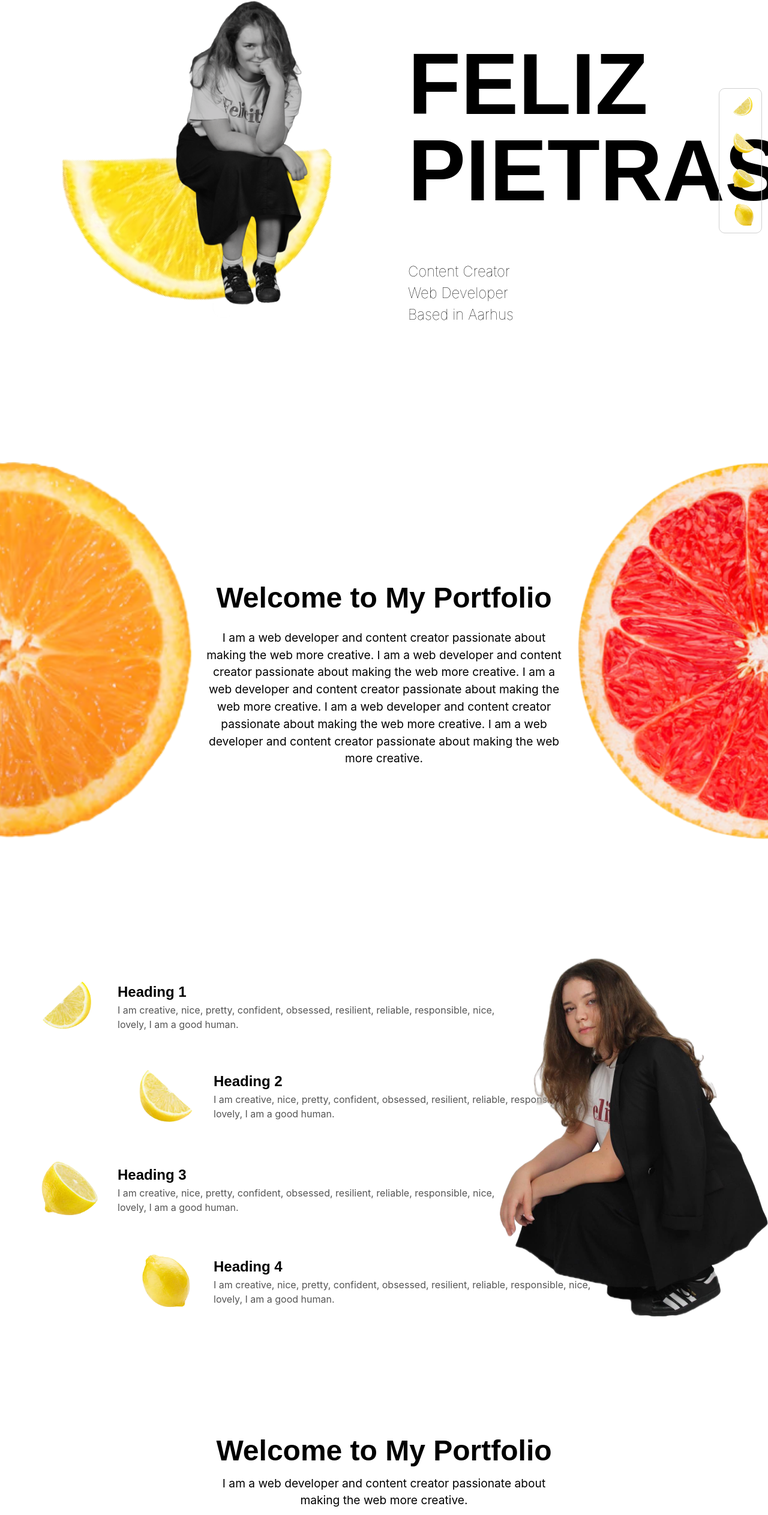
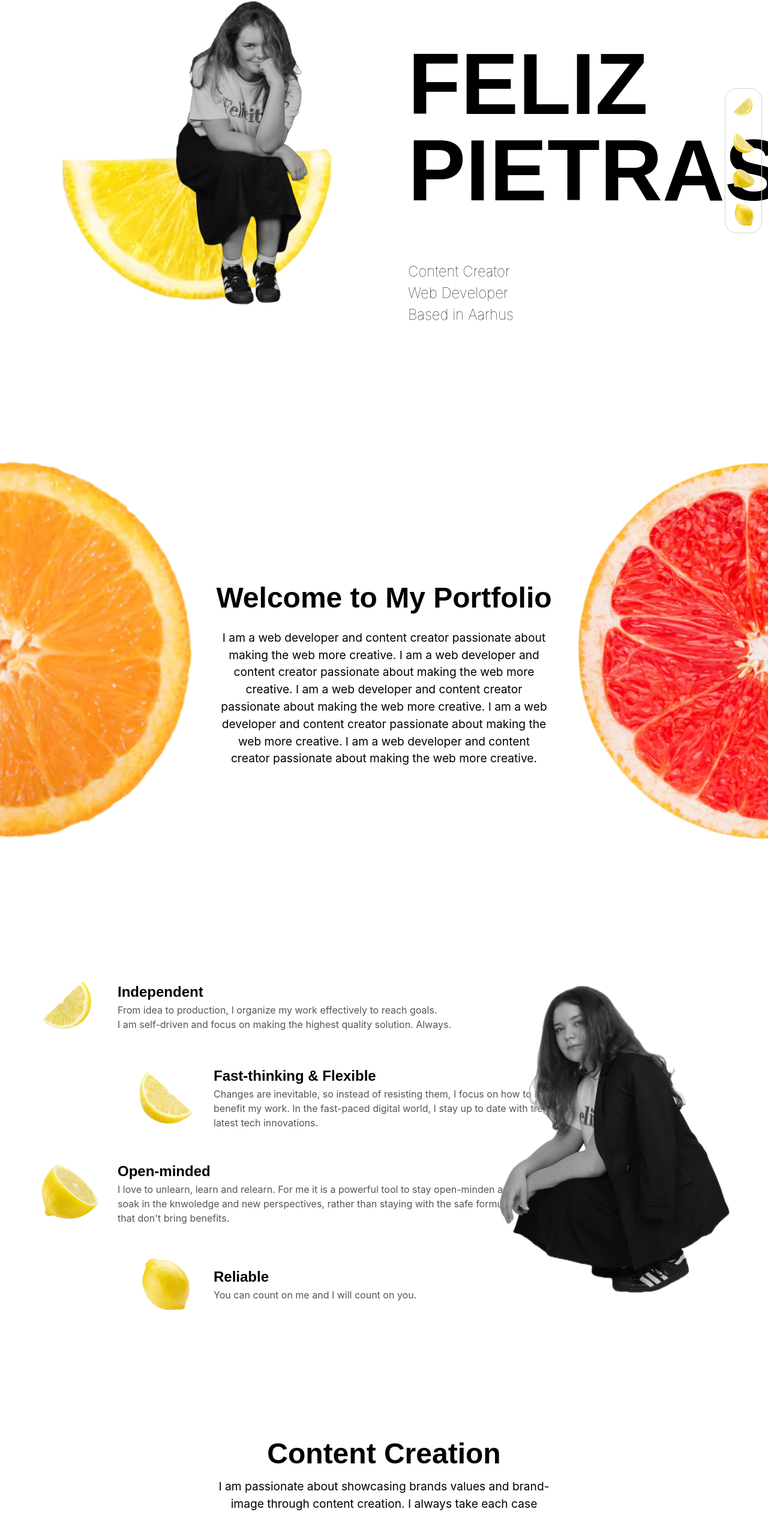
Before and after one commit to magpie24/Portfolio, a React (Vite) app: page / in a window 1280 px wide. Shown: the part 132-2658 px from the top of the page at 60% size. Built offline with nearby package versions, Linux system fonts and the light colour scheme; a web font is replaced by a local one.

Commit message:
styling changes

```diff
--- a/src/App.css
+++ b/src/App.css
@@ -151,7 +151,7 @@
 
 .center-paragraph {
   font-size: 1.2rem;
-  max-width: 600px;
+  max-width: 550px;
   margin: 0 auto;
 }
 
@@ -254,13 +254,20 @@
     font-size: 1.2rem;
   }
 
-  .section-paragraph{
-    padding-right: 10px;
-  }
 
   .alsome-image{
     display: none;
   }
+
+  .image-heading-container:nth-child(2) {
+    transform: translateX(0%); /* Move image 2 slightly more to the center */
+  }
+
+  .image-heading-container:nth-child(4) {
+    transform: translateX(0%); /* Move image 4 slightly more to the center */
+  }
+
+
 }
 
 /* New Combined Section Styling */
@@ -300,12 +307,15 @@
 
 /* Alsome Image Styling */
 .alsome-image {
-  width: 35%; /* Adjust size as needed */
+  width: 30%;
   height: auto;
   position: absolute;
   right: 0;
+  padding-right: 5%;
   top: 50%;
   transform: translateY(-50%);
+  filter: grayscale(100%);
+
 }
 
 /* Mobile and smaller screen styling */
--- a/src/App.jsx
+++ b/src/App.jsx
@@ -13,6 +13,7 @@ import ProjectCard from './components/ProjectCard';
 import onedayatatimeImage from '/img/onedayatatime.png';
 import moveyourbodyImage from '/img/moveyourbody.png';
 import quotiaImage from '/img/quotia.png';
+import boardgames from '/img/boardgames.png';
 import './components/ProjectCard.css'; // Add CSS styles here or in the main CSS fi
 import Sidebar from './components/SideBar';
 
@@ -121,36 +122,38 @@ function App() {
           <div className="image-heading-container">
             <img src={img1} alt="Image 1" className="section-image" />
             <div className="text-content-container">
-              <h2 className="section-heading">Heading 1</h2>
+              <h2 className="section-heading">Independent</h2>
               <p className="section-paragraph">
-                I am creative, nice, pretty, confident, obsessed, resilient, reliable, responsible, nice, lovely, I am a good human.
+                From idea to production, I organize my work effectively to reach goals. <br></br>
+                I am self-driven and focus on making the highest quality solution. Always.
               </p>
             </div>
           </div>
           <div className="image-heading-container">
             <img src={img2} alt="Image 2" className="section-image" />
             <div className="text-content-container">
-              <h2 className="section-heading">Heading 2</h2>
+              <h2 className="section-heading">Fast-thinking & Flexible</h2>
               <p className="section-paragraph">
-                I am creative, nice, pretty, confident, obsessed, resilient, reliable, responsible, nice, lovely, I am a good human.
+              Changes are inevitable, so instead of resisting them, I focus on how to leverage them to benefit my work. In the fast-paced digital world, I stay up to date with trends and the latest tech innovations.
               </p>
             </div>
           </div>
           <div className="image-heading-container">
             <img src={img3} alt="Image 3" className="section-image" />
             <div className="text-content-container">
-              <h2 className="section-heading">Heading 3</h2>
+              <h2 className="section-heading">Open-minded</h2>
               <p className="section-paragraph">
-                I am creative, nice, pretty, confident, obsessed, resilient, reliable, responsible, nice, lovely, I am a good human.
+                I love to unlearn, learn and relearn. For me it is a powerful tool to stay open-minden and soak in the knwoledge
+                and new perspectives, rather than staying with the safe formulas that don't bring benefits.
               </p>
             </div>
           </div>
           <div className="image-heading-container">
             <img src={img4} alt="Image 4" className="section-image" />
             <div className="text-content-container">
-              <h2 className="section-heading">Heading 4</h2>
+              <h2 className="section-heading">Reliable</h2>
               <p className="section-paragraph">
-                I am creative, nice, pretty, confident, obsessed, resilient, reliable, responsible, nice, lovely, I am a good human.
+                You can count on me and I will count on you.
               </p>
             </div>
           </div>
@@ -162,9 +165,10 @@ function App() {
 
     <div id="section2" className="section"></div>
     <div className="main-section">
-      <h1 className="main-heading">Welcome to My Portfolio</h1>
+      <h1 className="main-heading">Content Creation</h1>
       <p className="main-paragraph">
-        I am a web developer and content creator passionate about making the web more creative.
+        I am passionate about showcasing brands values and brand-image through content creation.
+        I always take each case personally and make a tailored content that streghents
       </p>
 
       <div className="circle-container">
@@ -196,7 +200,7 @@ function App() {
      {/* New Section: Block of Text - Image - Block of Text */}
      <div id="section3" className="section"></div>
      <section className="text-image-section">
-        <h1 className="center-title">My New Section</h1>
+        <h1 className="center-title">Web Development</h1>
         <div className="text-image-container">
           <div className="text-block">
             <p>This is the first block of text. It could describe a project, some experience, or anything you'd like to highlight.</p>
@@ -216,25 +220,47 @@ function App() {
           imageSrc={onedayatatimeImage}
           title="One Day at a Time"
           description="A mindfulness project designed to inspire users with daily quotes and ideas for self-care."
-          techList={['React', 'Node.js', 'MongoDB']}
+          techList={['HTML', 'CSS', 'JavaScript', 'Figma']}
           liveLink="https://onedayatatime.magdalenapietras.dk/"
         />
         <ProjectCard
           imageSrc={moveyourbodyImage}
           title="Move Your Body"
           description="A fitness app created to help users stay motivated and track their daily workout progress."
-          techList={['HTML', 'CSS', 'JavaScript']}
+          techList={['HTML', 'CSS', 'JavaScript', 'Figma']}
           liveLink="https://move-your-body-in-koszalin.magdalenapietras.dk/index.html?fbclid=IwAR0ZZqjF8nqANCfRXO7L0d2Hqtb6q9oQLkQgDdmNxCHfNhXs_egRBRZtxF4"
         />
+        <ProjectCard
+          imageSrc={boardgames}
+          title="Board Games Search"
+          description="A quote-based app that delivers daily inspirational quotes with beautiful UI/UX design."
+          techList={['React', 'GitHub']}
+          liveLink="https://www.behance.net/gallery/162669067/Quotia-App-With-Quotes"
+        />
+
         <ProjectCard
           imageSrc={quotiaImage}
           title="Quotia App"
           description="A quote-based app that delivers daily inspirational quotes with beautiful UI/UX design."
-          techList={['React', 'Figma', 'Adobe XD']}
+          techList={['Figma']}
           liveLink="https://www.behance.net/gallery/162669067/Quotia-App-With-Quotes"
         />
 
-    <p>and the website you are on rn is also created by me ☻</p>
+        <ProjectCard
+          imageSrc={quotiaImage}
+          title="Quotia App"
+          description="Yes, this is this website :D But just so you know- I also coded this."
+          techList={['Figma']}
+          liveLink="https://www.behance.net/gallery/162669067/Quotia-App-With-Quotes"
+        />
+
+<ProjectCard
+          imageSrc={quotiaImage}
+          title="Quotia App"
+          description="A quote-based app that delivers daily inspirational quotes with beautiful UI/UX design."
+          techList={['Figma']}
+          liveLink="https://www.behance.net/gallery/162669067/Quotia-App-With-Quotes"
+        />
 
       </div>
     </section>
--- a/src/components/SideBar.css
+++ b/src/components/SideBar.css
@@ -6,14 +6,14 @@
     top: 50%;
     right: 10px;
     transform: translateY(-50%);
-    width: 70px; /* Small width initially */
+    width: 60px; /* Small width initially */
     transition: width 0.3s ease;
     z-index: 9999;
     display: flex;
     flex-direction: column;
     align-items: flex-end; /* Align items to the right */
     background-color: transparent;
-    border-radius: 10px;
+    border-radius: 20px;
     border-style: solid;
     border-color: rgb(208, 208, 208);
     border-width: 1px;
--- a/src/components/SideBar.jsx
+++ b/src/components/SideBar.jsx
@@ -2,10 +2,10 @@ import React, { useState, useEffect } from 'react';
 import './Sidebar.css'; // Importing CSS
 
 const sections = [
-    { id: 'section1', title: 'Section 1', imageSrc: '/img/1.png' },
-    { id: 'section2', title: 'Section 2', imageSrc: '/img/2.png' },
-    { id: 'section3', title: 'Section 3', imageSrc: '/img/3.png' },
-    { id: 'section4', title: 'Section 4', imageSrc: '/img/4.png' },
+    { id: 'section1', title: 'About Me', imageSrc: '/img/1.png' },
+    { id: 'section2', title: 'Content', imageSrc: '/img/2.png' },
+    { id: 'section3', title: 'Web', imageSrc: '/img/3.png' },
+    { id: 'section4', title: 'Contact', imageSrc: '/img/4.png' },
   ];
 
   const Sidebar = () => {
--- a/src/components/TikTokList.css
+++ b/src/components/TikTokList.css
@@ -12,7 +12,7 @@
 
   .tiktok-container {
     width: 27vw; /* Maintain 9:16 aspect ratio */
-    height: 50vw;
+    height: 52vw;
     overflow: hidden;
     display: block;
     filter: grayscale(100%);
@@ -34,7 +34,7 @@
     padding: 10px 20px;
     font-size: 1rem;
     cursor: pointer;
-    background-color: #333;
+    background-color:rgba(254, 44, 85, 1);
     color: white;
     border: none;
     border-radius: 5px;
@@ -42,5 +42,13 @@
   }
 
   .see-more-btn:hover {
-    background-color: #555;
+    background-color: rgba(251, 183, 77, 1);
+    font-weight: 600;
+    background-image: url(/img/lemon.png);
+    background-position: center;
+    background-size: cover;
+    color: white;
+    padding: 50px 30px;
+    border-radius: 900px;
+    transition: ease-in-out 0.2s;
   }
```
Also changed, not shown: src/components/TikTokSection.jsx (+5 -2 lines), public/img/boardgames.png (added).
